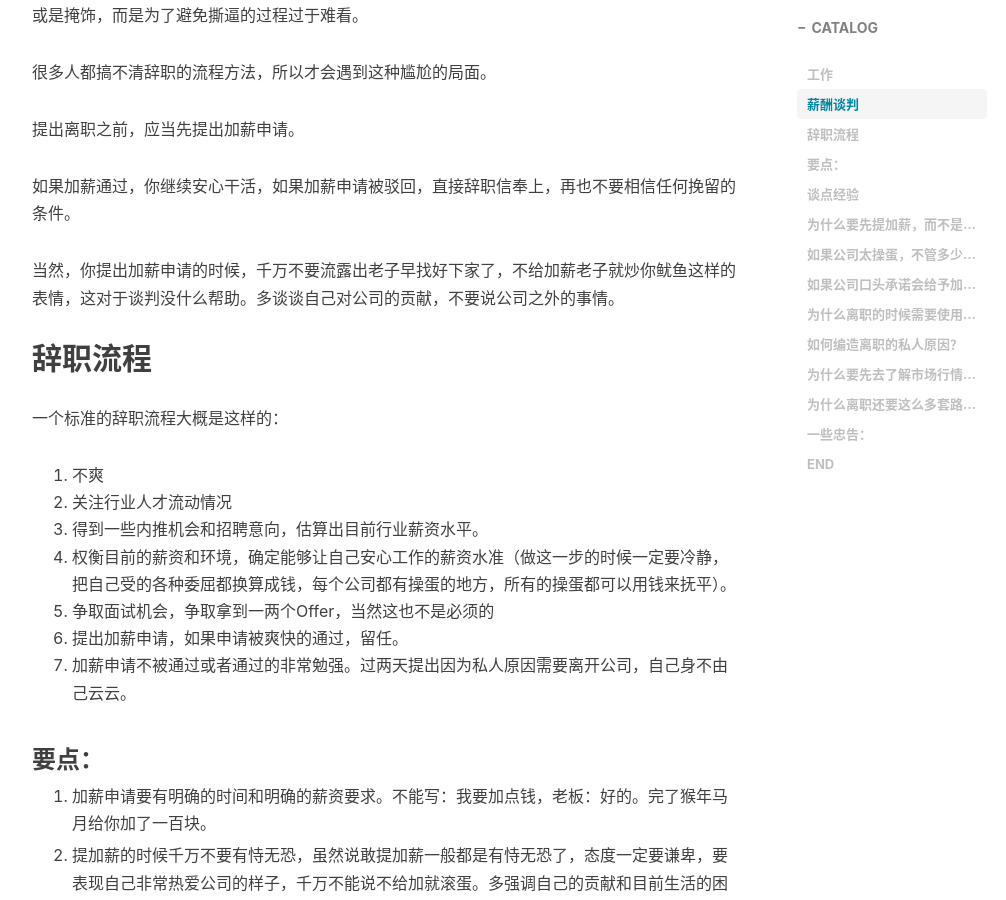
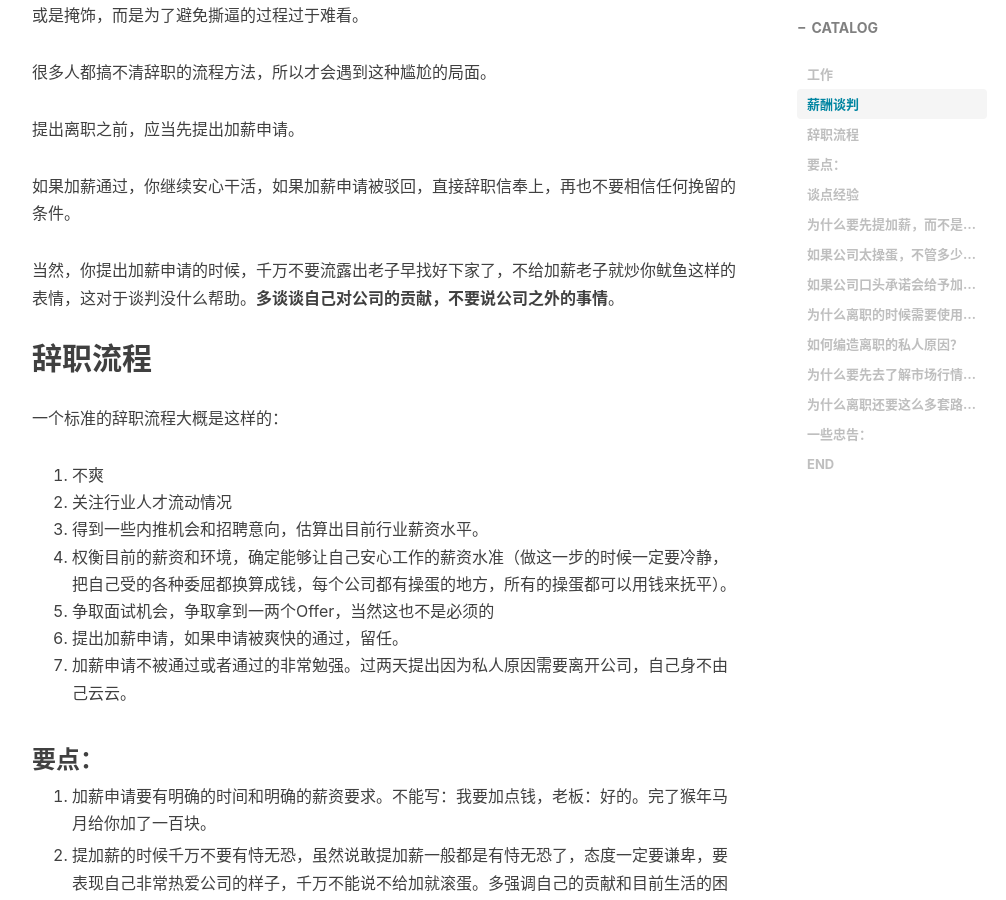
Before and after one commit to freerambo/freerambo.github.io, a Jekyll site: the page built from _posts/2017-08-09-how-could-we-ask-for-salary-raise.markdown, in a window 1280 px wide and 900 px high, scrolled down 1335 px. Shown: the whole window, without its empty margins (233-1239 px from the left). Built offline with Jekyll 4.4.1, drawn with Linux system fonts in a browser that asks for light colours; nearby versions of some CDN libraries; comment, search, counter and statistics services are not loaded.

Commit message:
update blog for interview

```diff
--- a/_posts/2017-08-09-how-could-we-ask-for-salary-raise.markdown
+++ b/_posts/2017-08-09-how-could-we-ask-for-salary-raise.markdown
@@ -50,7 +50,7 @@ tags:
 
 如果加薪通过，你继续安心干活，如果加薪申请被驳回，直接辞职信奉上，再也不要相信任何挽留的条件。
 
-当然，你提出加薪申请的时候，千万不要流露出老子早找好下家了，不给加薪老子就炒你鱿鱼这样的表情，这对于谈判没什么帮助。多谈谈自己对公司的贡献，不要说公司之外的事情。
+当然，你提出加薪申请的时候，千万不要流露出老子早找好下家了，不给加薪老子就炒你鱿鱼这样的表情，这对于谈判没什么帮助。**多谈谈自己对公司的贡献，不要说公司之外的事情**。
 
 ## 辞职流程
 
```
